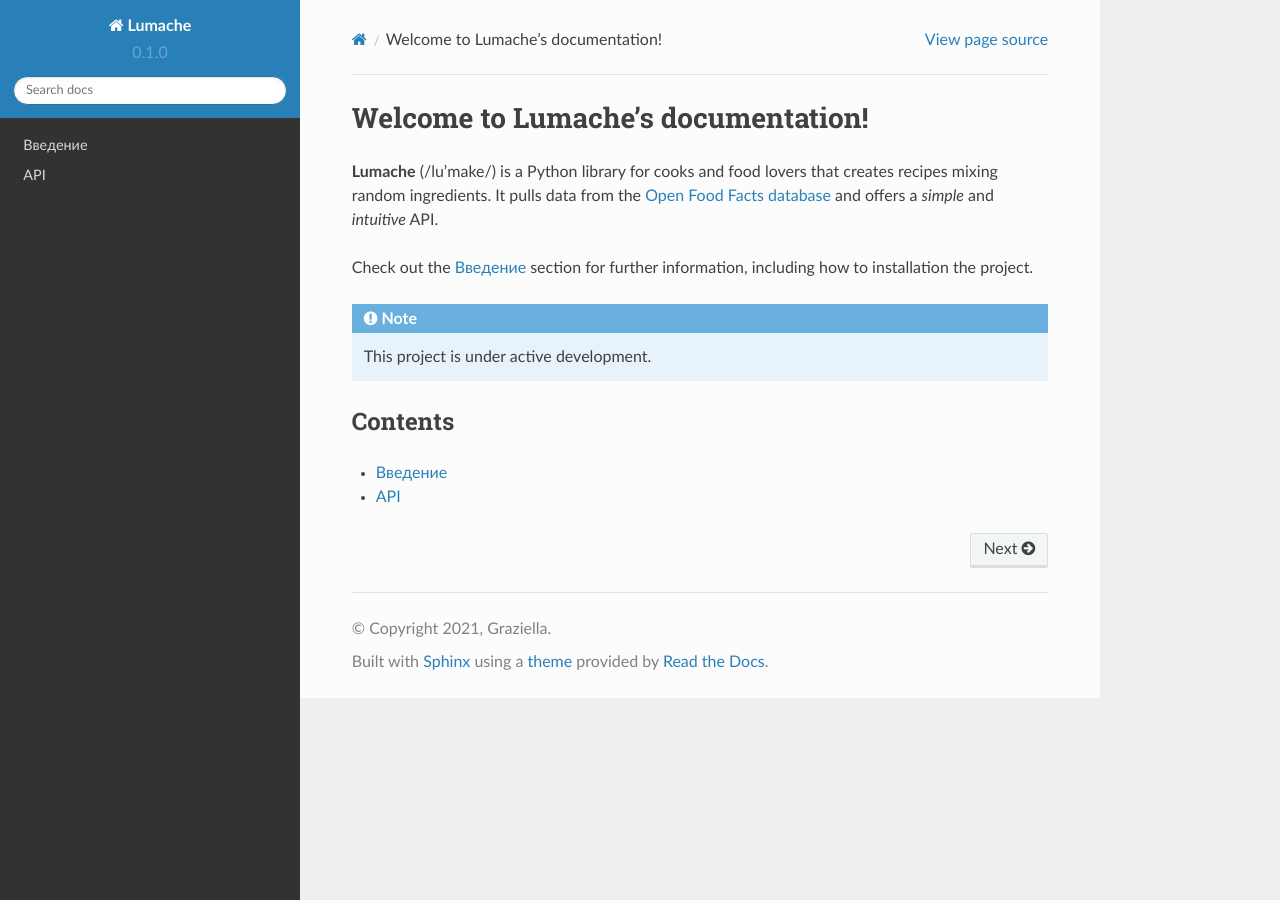
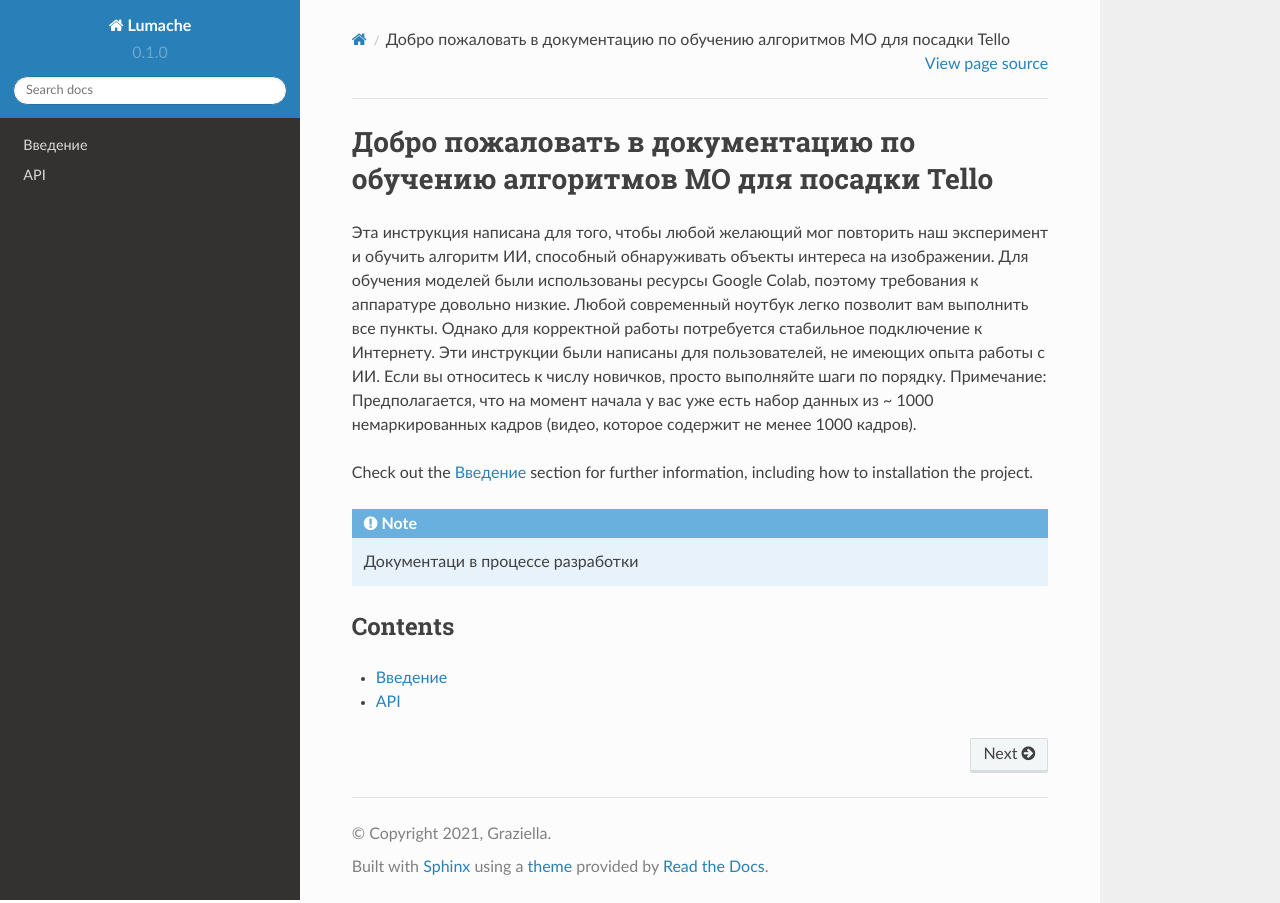
Before and after one commit to Zenkin/mag_tutorial, a Sphinx documentation site: the page built from docs/source/index.rst, in a window 1280 px wide. Built offline with Sphinx 7.4.7 and the Read the Docs theme 2.0.0, drawn with Linux system fonts in a browser that asks for light colours.

Commit message:
Update index.rst

```diff
--- a/docs/source/index.rst
+++ b/docs/source/index.rst
@@ -1,17 +1,14 @@
-Welcome to Lumache's documentation!
+Добро пожаловать в документацию по обучению алгоритмов МО для посадки Tello
 ===================================
 
-**Lumache** (/lu'make/) is a Python library for cooks and food lovers
-that creates recipes mixing random ingredients.
-It pulls data from the `Open Food Facts database <https://world.openfoodfacts.org/>`_
-and offers a *simple* and *intuitive* API.
+Эта инструкция написана для того, чтобы любой желающий мог повторить наш эксперимент и обучить алгоритм ИИ, способный обнаруживать объекты интереса на изображении. Для обучения моделей были использованы ресурсы Google Colab, поэтому требования к аппаратуре довольно низкие. Любой современный ноутбук легко позволит вам выполнить все пункты. Однако для корректной работы потребуется стабильное подключение к Интернету. Эти инструкции были написаны для пользователей, не имеющих опыта работы с ИИ. Если вы относитесь к числу новичков, просто выполняйте шаги по порядку. Примечание: Предполагается, что на момент начала у вас уже есть набор данных из ~ 1000 немаркированных кадров (видео, которое содержит не менее 1000 кадров).
 
 Check out the :doc:`usage` section for further information, including
 how to :ref:`installation` the project.
 
 .. note::
 
-   This project is under active development.
+   Документаци в процессе разработки
 
 Contents
 --------
```
